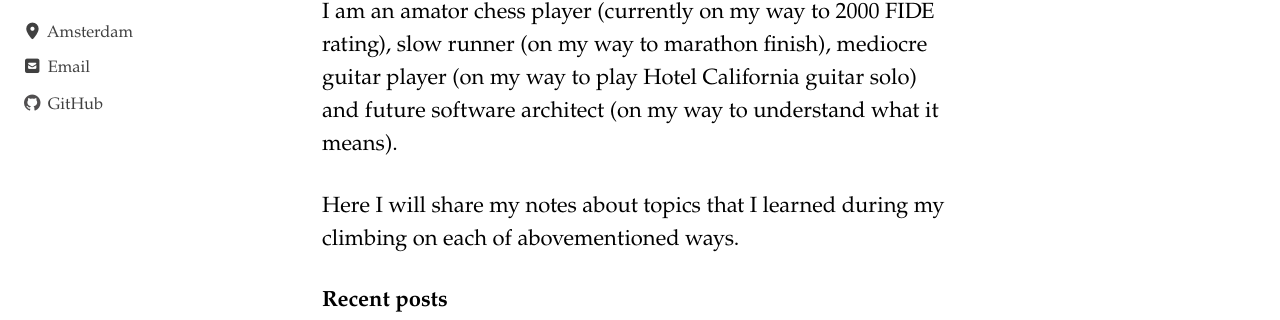
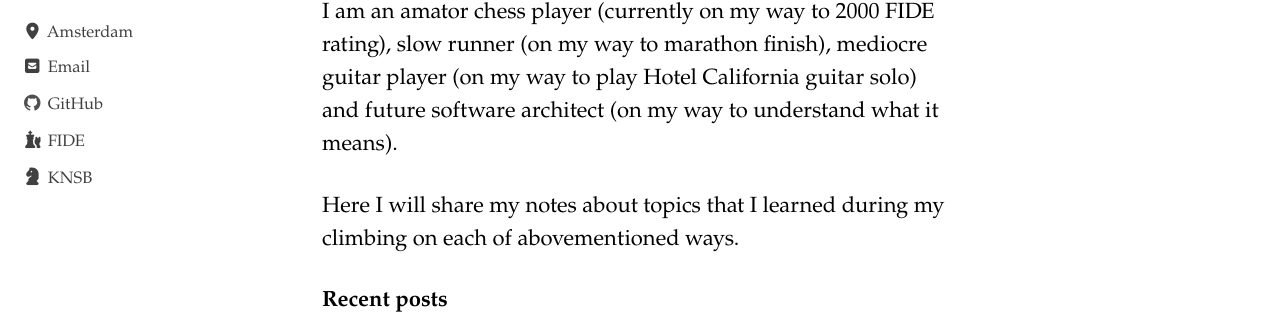
Before and after one commit to jstvdk/jstvdk.github.io, a Jekyll site: the page built from index.md, in a window 1280 px wide. Shown: the part 298-618 px from the top of the page. Built offline with Jekyll 4.4.1, drawn with Linux system fonts in a browser that asks for light colours; cached includes are drawn as plain includes.

Commit message:
Chess links

```diff
--- a/_config.yml
+++ b/_config.yml
@@ -131,6 +131,12 @@ author:
     - label: "GitHub"
       icon: "fab fa-fw fa-github"
       url: "https://github.com/jstvdk"
+    - label: "FIDE"
+      icon: "fas fa-fw fa-chess"
+      url: "https://ratings.fide.com/profile/40127389"
+    - label: "KNSB"
+      icon: "fas fa-fw fa-chess-knight"
+      url: "https://knsb.netstand.nl/players/view/2320718"
     - label: "Instagram"
       icon: "fab fa-fw fa-instagram"
       # url: "https://instagram.com/"
```
